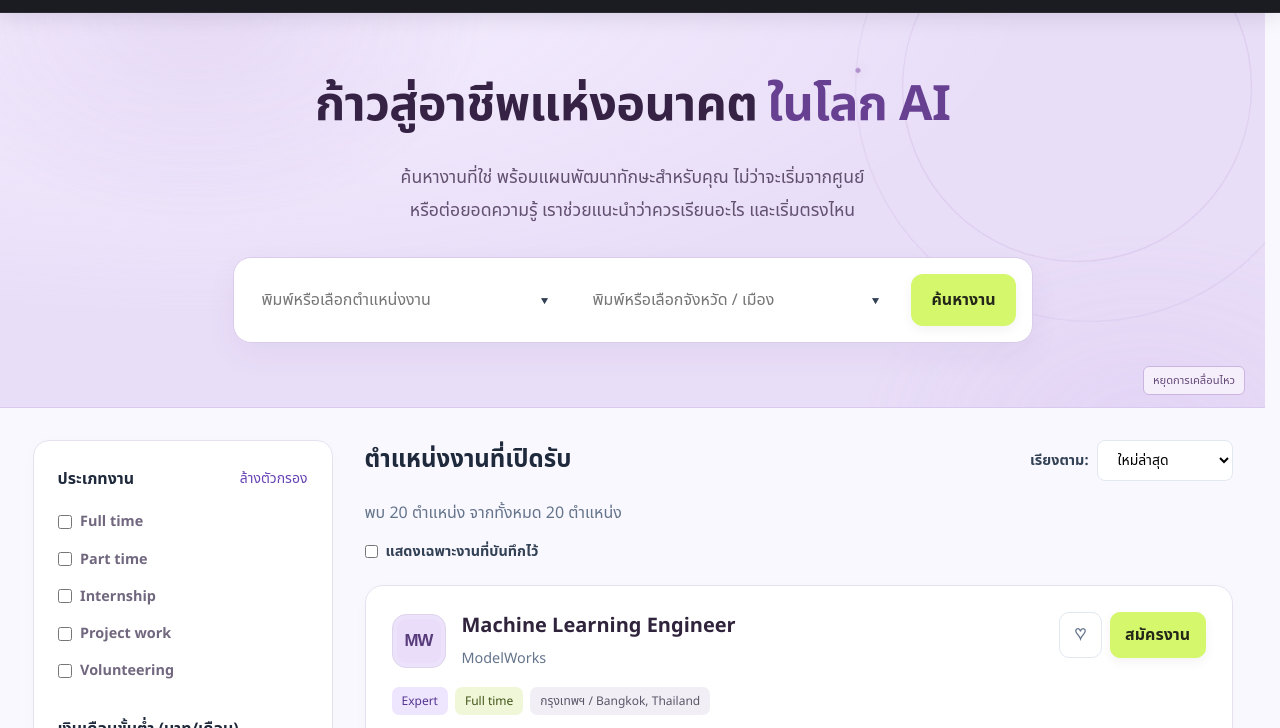
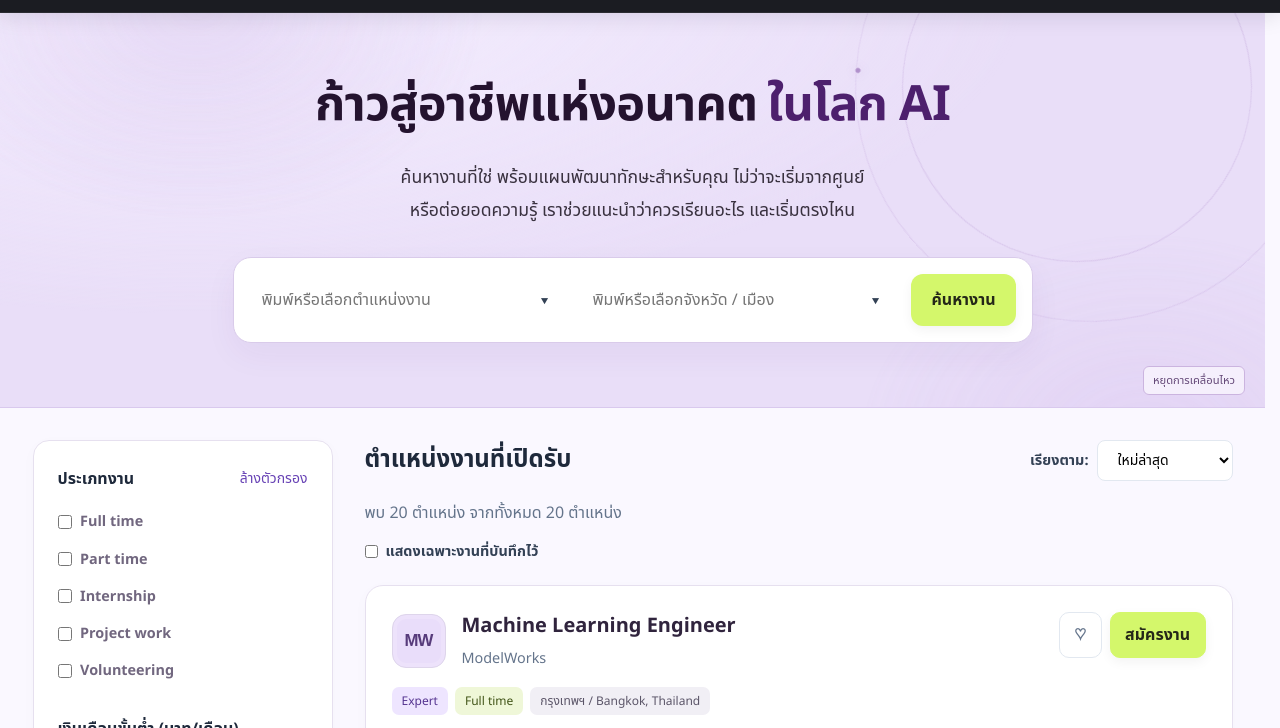
Before and after one commit to Maysabunpithak/CareerNext, a website: page index.html in a window 1280 px wide. Shown: the part 58-786 px from the top of the page. Drawn offline with Linux system fonts and the light colour scheme.

Commit message:
Increase hero text contrast on lavender background

```diff
--- a/css/styles.css
+++ b/css/styles.css
@@ -1325,3 +1325,7 @@ body { background:#faf8ff; color:#514c60; }
 #training > .container > .training-intro a { font-weight:500; text-underline-offset:4px; }
 #training > .container > .course-note { max-width:760px; margin:18px auto 24px; font-size:.85rem; line-height:1.8; color:#786b82; text-wrap:balance; }
 @media(max-width:640px){ #training > .container > .training-intro {font-size:.95rem;} #training > .container > .course-note {font-size:.8rem;} }
+/* Stronger text contrast on the lavender cover. */
+.hero .hero-heading { color:#24132f; -webkit-text-fill-color:currentColor; }
+.hero .hero-heading-end { color:#4d206d; }
+.hero .hero-description { color:#39313f; font-weight:500; }
--- a/index.html
+++ b/index.html
@@ -5,7 +5,7 @@
   <meta charset="UTF-8" />
   <meta name="viewport" content="width=device-width, initial-scale=1.0" />
   <link rel="icon" href="images/opencareers.svg" type="image/svg+xml"><meta name="description" content="ค้นหางาน AI และดิจิทัล ลงทะเบียนระดับทักษะ และพัฒนาสมรรถนะ AI ทั้ง 4 มิติผ่าน 6 หลักสูตร"><title>CareerNext — งาน AI ดิจิทัล และหลักสูตรพัฒนาทักษะ</title>
-  <link rel="stylesheet" href="css/styles.css?v=course-type" />
+  <link rel="stylesheet" href="css/styles.css?v=hero-contrast" />
 </head>
 
 <body>
```
